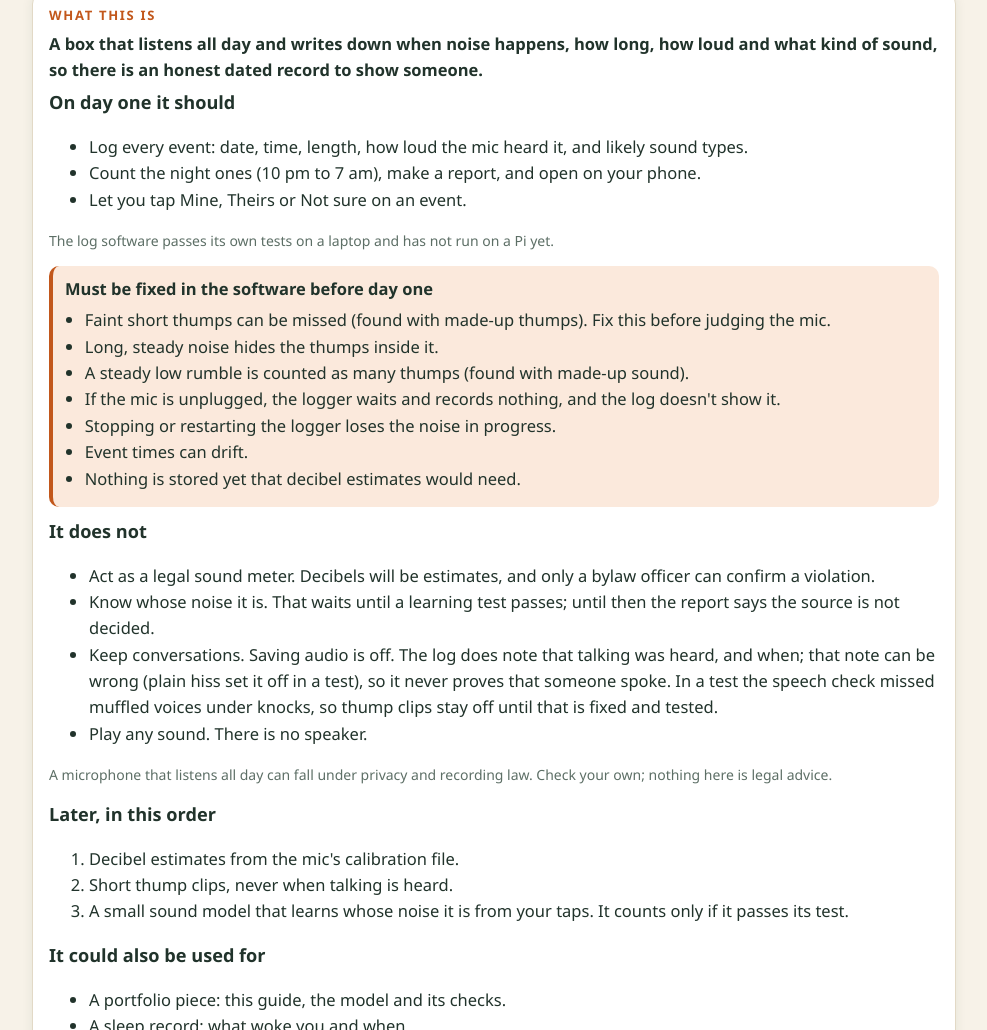
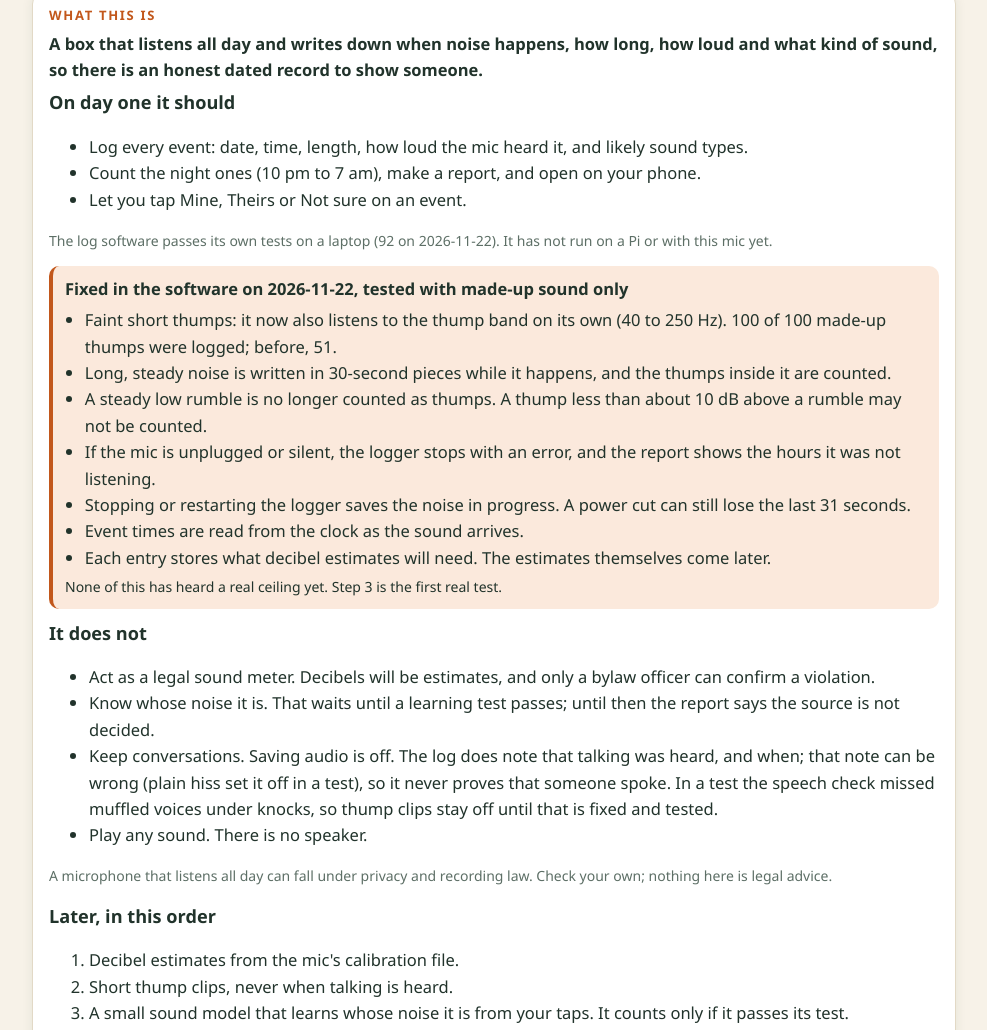
Before and after one commit to AlbertanCoder/noise-logger-guide, a plain HTML site: page index.html in a window 1280 px wide. Shown: the part 776-1806 px from the top of the page, without its empty margins (258-1245 px from the left). Drawn offline with nearby package versions, Linux system fonts and the light colour scheme.

Commit message:
Software faults fixed: Home, step 0, step 3 and step 8 say so
The logger's seven software faults were fixed on 2026-11-22 (tested with
made-up sound only). Home now lists what was fixed and what is still a
limit; step 3's warning no longer says "not ready yet"; step 8 starts with
a check that the laptop copy is version 0.2.0 or higher; step 0's proof
gives the new test count (92). The page check was updated to match.

Co-Authored-By: Claude Fable 5.2 <noreply@anthropic.com>
Claude-Session: https://claude.ai/code/session_01TojNKRzcZJaU35TxHBtxSc

```diff
--- a/index.html
+++ b/index.html
@@ -158,15 +158,16 @@ table{border-collapse:collapse;width:100%;font-size:15px} td,th{border-bottom:1p
     <ul><li>Log every event: date, time, length, how loud the mic heard it, and likely sound types.</li>
     <li>Count the night ones (10 pm to 7 am), make a report, and open on your phone.</li>
     <li>Let you tap Mine, Theirs or Not sure on an event.</li></ul>
-    <p class="small soft">The log software passes its own tests on a laptop and has not run on a Pi yet.</p>
-    <div class="note safety"><b>Must be fixed in the software before day one</b>
-    <ul style="margin:.3em 0;padding-left:1.2em"><li>Faint short thumps can be missed (found with made-up thumps). Fix this before judging the mic.</li>
-    <li>Long, steady noise hides the thumps inside it.</li>
-    <li>A steady low rumble is counted as many thumps (found with made-up sound).</li>
-    <li>If the mic is unplugged, the logger waits and records nothing, and the log doesn't show it.</li>
-    <li>Stopping or restarting the logger loses the noise in progress.</li>
-    <li>Event times can drift.</li>
-    <li>Nothing is stored yet that decibel estimates would need.</li></ul></div>
+    <p class="small soft">The log software passes its own tests on a laptop (92 on 2026-11-22). It has not run on a Pi or with this mic yet.</p>
+    <div class="note safety"><b>Fixed in the software on 2026-11-22, tested with made-up sound only</b>
+    <ul style="margin:.3em 0;padding-left:1.2em"><li>Faint short thumps: it now also listens to the thump band on its own (40 to 250 Hz). 100 of 100 made-up thumps were logged; before, 51.</li>
+    <li>Long, steady noise is written in 30-second pieces while it happens, and the thumps inside it are counted.</li>
+    <li>A steady low rumble is no longer counted as thumps. A thump less than about 10 dB above a rumble may not be counted.</li>
+    <li>If the mic is unplugged or silent, the logger stops with an error, and the report shows the hours it was not listening.</li>
+    <li>Stopping or restarting the logger saves the noise in progress. A power cut can still lose the last 31 seconds.</li>
+    <li>Event times are read from the clock as the sound arrives.</li>
+    <li>Each entry stores what decibel estimates will need. The estimates themselves come later.</li></ul>
+    <p class="small" style="margin:.3em 0 0">None of this has heard a real ceiling yet. Step 3 is the first real test.</p></div>
     <h3>It does not</h3>
     <ul><li>Act as a legal sound meter. Decibels will be estimates, and only a bylaw officer can confirm a violation.</li>
     <li>Know whose noise it is. That waits until a learning test passes; until then the report says the source is not decided.</li>
@@ -270,7 +271,7 @@ table{border-collapse:collapse;width:100%;font-size:15px} td,th{border-bottom:1p
 [
 {"n":0,"title":"Optional: try the logger on your laptop first","time":"20 min","parts":[],"tested":true,"focus":[],
  "actions":["Install Python 3.12 on the laptop.","Set up the logger's folder and install its parts (the logger code is private for now; its README has the three set-up commands).","Run its self-test: <code>.venv\\Scripts\\python -m pytest -q</code>.","Run a quiet-room measurement: <code>.venv\\Scripts\\python -m noise_logger --calibrate</code>."],
- "check":"The self-test says all tests passed, and the quiet measurement prints a level and a saved threshold. Steps 3, 8 and 11 use this laptop copy.","proof":"Done on 2026-11-21: all tests passed (38 at the last run); two quiet measurements 0.0 dB apart."},
+ "check":"The self-test says all tests passed, and the quiet measurement prints a level and a saved threshold. Steps 3, 8 and 11 use this laptop copy.","proof":"Done on 2026-11-21: all tests passed; two quiet measurements 0.0 dB apart. After the seven software fixes on 2026-11-22: all 92 tests passed."},
 {"n":1,"title":"Order the parts","time":"30 min","parts":["all"],"tested":false,"focus":[],
  "actions":["Open each link in the Buy list.","Check the title and model on the page match the card.","Pick the right one: the <b>2GB board only</b> (not a kit; PiShop allows 1 per order), the <b>64 GB</b> memory card, the case <b>for Pi 5</b>, and the <b>UMIK-1</b> (not the UMIK-2).","On the mic's page, check it still says <b>Ships from Amazon</b> and <b>FREE returns</b>, and note the return date.","Know the condition: Amazon's free return is for a mic in <b>new and unused condition</b>. A tested mic that is spotless and complete is normally taken back, but that is not promised.","Order the mic and the memory card from Amazon.","Order the 3 PiShop parts together. PiShop shipping shows in the cart and is extra.","PiShop gives no refund for a change of mind. If the mic fails, the Pi parts still work with another mic. To risk nothing, order these 3 after step 3 passes."],
  "check":"Two order confirmations (PiShop, Amazon) list the same items as the cards, and you have the mic's return date."},
@@ -278,8 +279,8 @@ table{border-collapse:collapse;width:100%;font-size:15px} td,th{border-bottom:1p
  "actions":["Take a photo of each box's label.","Find SC1642 and 2GB on the Pi box.","The case's official code is SC1159; PiShop's page shows SC0229. Either is fine if the box says Case for Raspberry Pi 5, red/white.","Find the 7-digit serial number printed on the mic's body and write it down.","Look at the mic's socket: USB-C is the newer kind, the small mini-USB is older. Either should work with the cable in its box. Measure that cable (the maker lists 1.5 m).","Keep the mic's box, bags and ties, and keep the mic clean and unmarked, until step 3 passes: the free return is for a mic in new condition.","Leave the Pi in its anti-static bag until step 6."],
  "check":"Every label matches the Buy list and you have the mic's serial number."},
 {"n":3,"title":"Test the mic on the laptop first","time":"30 min, at a noisy time of day","parts":["mic"],"tested":false,"focus":["mic"],
- "actions":["Plug the mic into the laptop and stand it on its tripod on the high shelf, where it will live. Point it up at the ceiling.","Put the laptop as far away as the cable allows, in its quietest mode, so its fan isn't what the mic hears.","In Windows sound settings, open the mic and turn <b>Audio enhancements</b> off, if that setting is there.","In PowerShell, go to the logger's folder: <code>cd $HOME\\noise-logger</code>.","List the mics: <code>.venv\\Scripts\\python -m noise_logger --list-devices</code>.","Tell the logger to use it: <code>.venv\\Scripts\\python -c \"from noise_logger import config as c; s=c.load(); s.mic_name='umik'; c.save(s)\"</code>.","With the room quiet, measure it (1 minute): <code>.venv\\Scripts\\python -m noise_logger --calibrate</code>.","Let it listen while the noise you want to log is happening: <code>.venv\\Scripts\\python -m noise_logger --run</code>. Press Ctrl+C to stop.","Count at least 40 thumps you heard. Add up the numbers after the word <code>thumps</code> on its lines and compare."],
- "warn":"Not ready yet: the logger's thump detection must be changed first, because it can miss faint thumps even with a good mic. Don't judge the mic before that. After the fix, if it still misses most thumps, return the mic before its return date. This is the biggest doubt in the whole build.",
+ "actions":["Plug the mic into the laptop and stand it on its tripod on the high shelf, where it will live. Point it up at the ceiling.","Put the laptop as far away as the cable allows, in its quietest mode, so its fan isn't what the mic hears.","In Windows sound settings, open the mic and turn <b>Audio enhancements</b> off, if that setting is there.","In PowerShell, go to the logger's folder: <code>cd $HOME\\noise-logger</code>.","List the mics: <code>.venv\\Scripts\\python -m noise_logger --list-devices</code>.","Tell the logger to use it: <code>.venv\\Scripts\\python -c \"from noise_logger import config as c; s=c.load(); s.mic_name='umik'; c.save(s)\"</code>.","With the room quiet, measure it (1 minute): <code>.venv\\Scripts\\python -m noise_logger --calibrate</code>.","Let it listen while the noise you want to log is happening: <code>.venv\\Scripts\\python -m noise_logger --run</code>. Press Ctrl+C to stop.","Count at least 40 thumps you heard. Add up the numbers after the word <code>thumps</code> on its lines and compare.","Each line also says <code>thump band N dB above the quiet room</code>. Write down the numbers you see for real footsteps. A thump needs about 12 to be counted, so bigger numbers mean more room to spare."],
+ "warn":"The thump detection was fixed on 2026-11-22 and found 100 of 100 made-up faint thumps, but it has never heard this ceiling. Use the fixed logger (step 8 shows how to check), and measure the quiet room again first: it refuses a measurement made before the fix. If it still misses most thumps, return the mic before its return date. This is the biggest doubt in the whole build.",
  "check":"It wrote down at least 9 of every 10 thumps you heard, and nothing while the room was quiet."},
 {"n":4,"title":"Download the mic's calibration file","time":"5 min","parts":["mic"],"tested":false,"focus":["mic"],
  "actions":["Open <a href=\"https://www.minidsp.com/products/acoustic-measurement/umik-1\" target=\"_blank\" rel=\"noopener\">the maker's UMIK-1 page ↗</a> and go to \"Unique Calibration File Download\".","Type the serial number the way the page shows it (like 700-1234).","Save both files in the logger's <code>data</code> folder, in a new folder called <code>calibration</code> (so <code>data\\calibration</code>). That folder is never saved with the code, so your serial number stays on this laptop."],
@@ -295,7 +296,7 @@ table{border-collapse:collapse;width:100%;font-size:15px} td,th{border-bottom:1p
  "actions":["Plug in the power supply (push until it clicks fully in) and wait 2 minutes.","On the laptop, open PowerShell and type: <code>ssh yourname@noise-logger.local</code>.","The first time it asks if you are sure: type <code>yes</code>. Then type the Pi's password (nothing shows while you type).","If that name isn't found, find the Pi in your router's device list and use its number instead.","Check the memory: <code>free -h</code>. Check the power: <code>vcgencmd get_throttled</code>.","Any time you need to unplug it: type <code>sudo poweroff</code>, wait 30 seconds, then unplug."],
  "check":"You see the Pi's command prompt, <code>free -h</code> shows about 2 GB in total, and the power check says <code>throttled=0x0</code>."},
 {"n":8,"title":"Install the logger","time":"30 min","parts":[],"tested":false,"focus":[],
- "actions":["Check the seven software faults on the Home tab are fixed. If they are not, wait here.","On the laptop, open a second PowerShell window in the logger's folder: <code>cd $HOME\\noise-logger</code>.","Pack the code (it is private, so the Pi can't download it): <code>git archive --format=tar.gz -o ..\\noise-logger.tgz HEAD noise_logger scripts deploy tests requirements.txt pytest.ini</code>.","Copy it to the Pi: <code>scp ..\\noise-logger.tgz yourname@noise-logger.local:</code>.","In the Pi's window, unpack it: <code>mkdir -p noise-logger && tar xzf noise-logger.tgz -C noise-logger</code>.","Update the Pi: <code>sudo apt update && sudo apt full-upgrade -y</code>.","Install the logger and run its self-test: <code>cd ~/noise-logger && bash deploy/install.sh</code>."],
+ "actions":["On the laptop, open a second PowerShell window in the logger's folder: <code>cd $HOME\\noise-logger</code>.","Check this copy has the seven fixes: <code>.venv\\Scripts\\python -c \"import noise_logger; print(noise_logger.__version__)\"</code> should print 0.2.0 or higher. If it prints 0.1.0, stop here and get the fixed version first.","Pack the code (it is private, so the Pi can't download it): <code>git archive --format=tar.gz -o ..\\noise-logger.tgz HEAD noise_logger scripts deploy tests requirements.txt pytest.ini</code>.","Copy it to the Pi: <code>scp ..\\noise-logger.tgz yourname@noise-logger.local:</code>.","In the Pi's window, unpack it: <code>mkdir -p noise-logger && tar xzf noise-logger.tgz -C noise-logger</code>.","Update the Pi: <code>sudo apt update && sudo apt full-upgrade -y</code>.","Install the logger and run its self-test: <code>cd ~/noise-logger && bash deploy/install.sh</code>. The self-test can take a few minutes."],
  "check":"The self-test says all tests passed, and the last lines start with \"Installed. Next: calibrate\"."},
 {"n":9,"title":"Put the mic on a high shelf","time":"10 min","parts":["mic"],"tested":false,"focus":["mic", "shelf", "cable"],
  "actions":["Choose the room where you hear the noise most and a shelf close to the ceiling.","Lay out both cables first. The mic's is 1.5 m and the power cable is 1.2 m: the Pi must reach both, and the mic must stay at least 1 m from the Pi's fan.","Put the Pi on something open and solid, not in a closed cupboard.","Stand the mic on its tripod, pointing up at the ceiling. It picks up from all directions, so it doesn't have to be exact.","Plug the mic into a USB socket on the Pi.","Put it where it won't be bumped, and don't move it again."],
```
Also changed, not shown: 1 other file.
